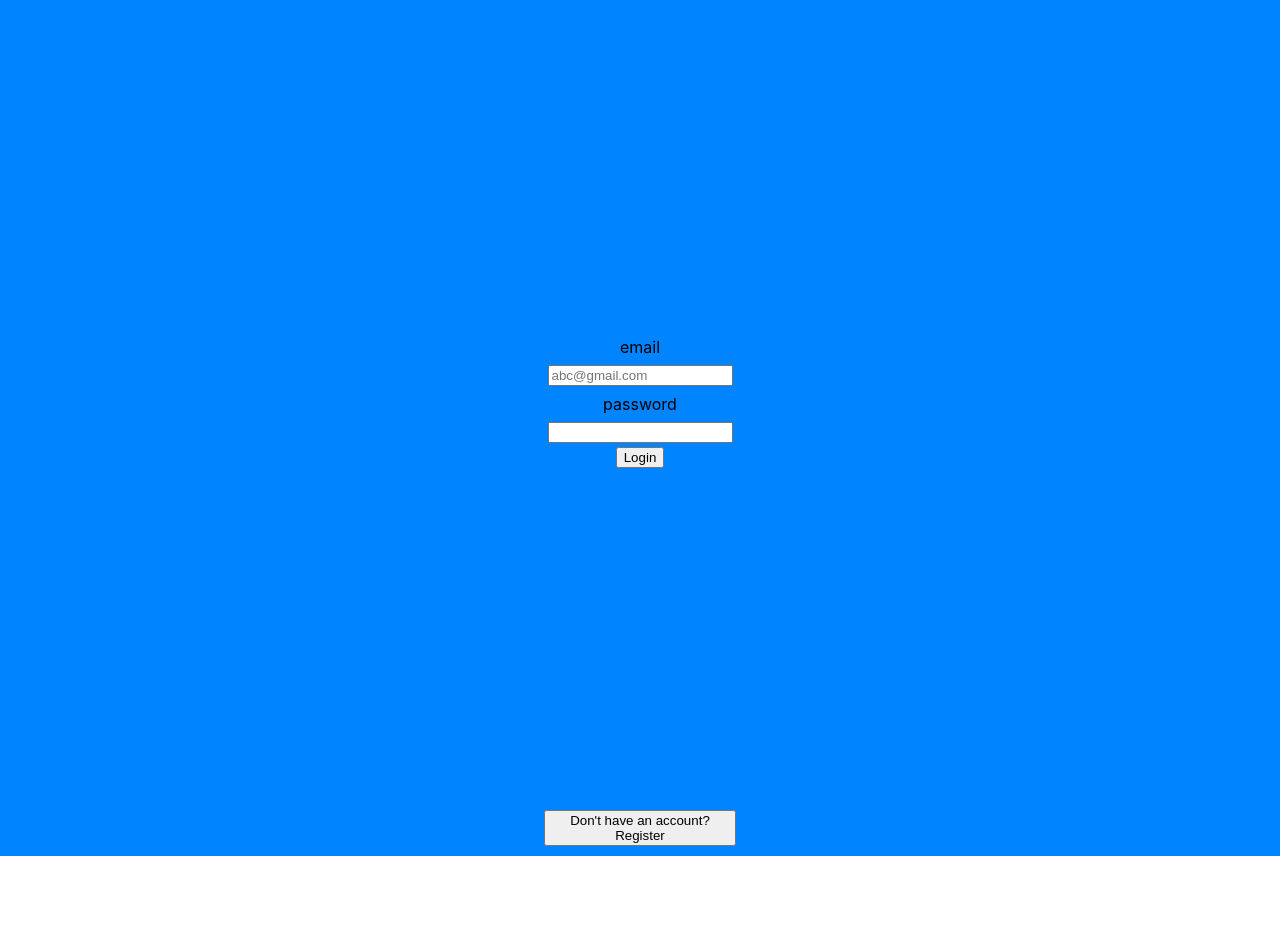
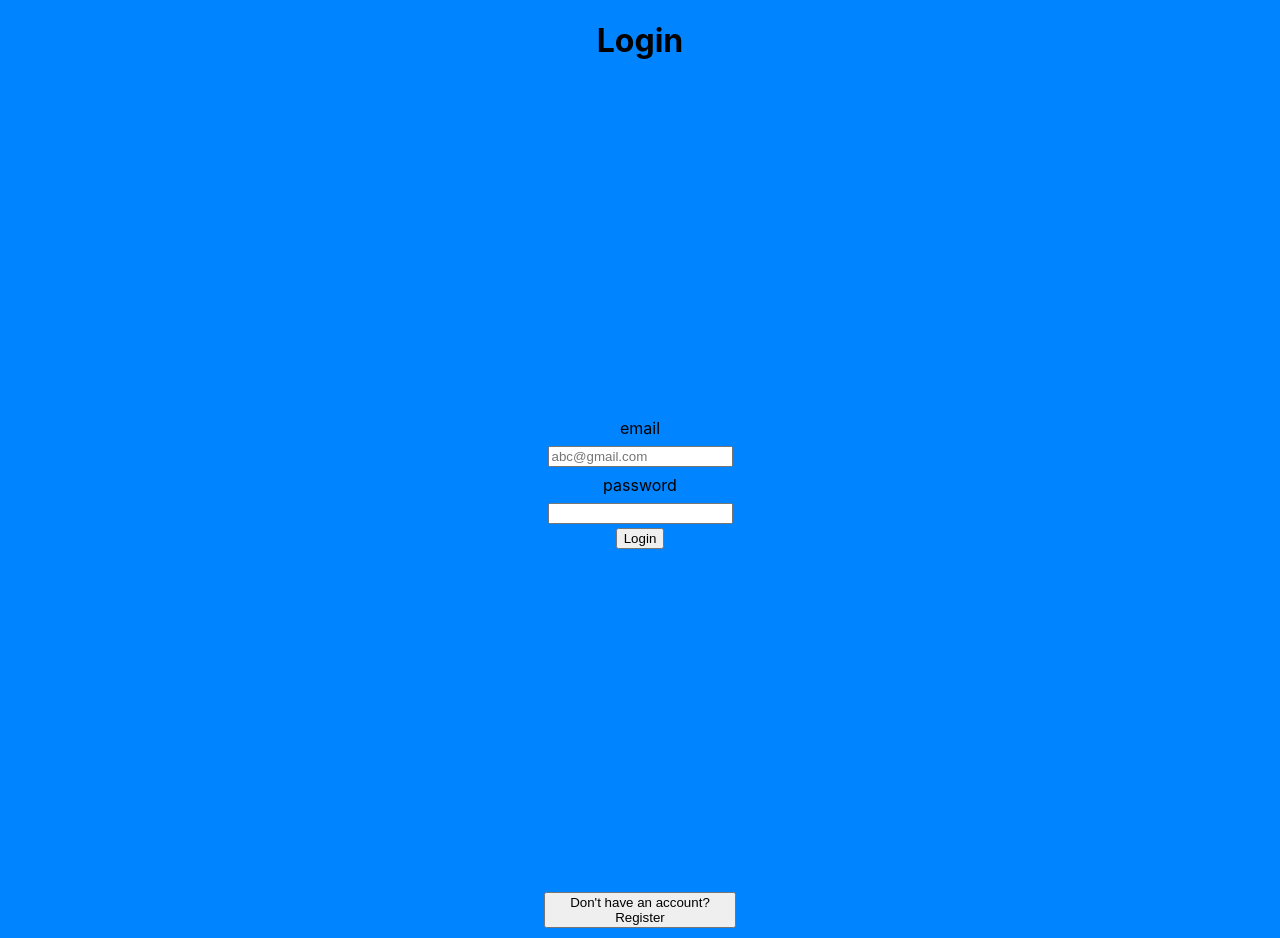
Before and after one commit to UptGiant/crocs-seeker, a React (Create React App) app in the folder seeker/: page / in a window 1280 px wide. Before the commit the page ends 856 px from the top, so only its background shows below. Built offline with nearby package versions, Linux system fonts and the light colour scheme.

Commit message:
Added header to login and register

```diff
--- a/seeker/src/Login.jsx
+++ b/seeker/src/Login.jsx
@@ -4,14 +4,16 @@ export const Login = (props) => {
     const [email, setEmail] = useState('');
     const [password, setPassword] = useState('');
 
-    const handleSubmint = (sub) => {
+    const handleSubmit = (sub) => {
         sub.preventDefault();
-        console.log(email);
+        console.log(email, password);
     }
+
 
     return (
         <div className="auth-form">
-            <form className="login-form" onSubmit={handleSubmint}>
+            <h1>Login</h1>
+            <form className="login-form" onSubmit={handleSubmit}>
                 <label htmlFor="email">email</label>
                 <input value={email} onChange={(sub) => setEmail(sub.target.value)} placeholder="abc@gmail.com" type="email" id="email" name="email"/>
                 <label htmlFor="password">password</label>
--- a/seeker/src/Register.jsx
+++ b/seeker/src/Register.jsx
@@ -5,13 +5,14 @@ export const Register = (props) => {
     const [password, setPassword] = useState('');
     const [username, setUserName] = useState('');
 
-    const handleSubmint = (sub) => {
+    const handleSubmit = (sub) => {
         sub.preventDefault();
         console.log(email);
     }
     return (
         <div className="auth-form">
-            <form className="register-form" onSubmit={handleSubmint}>
+            <h1>Register</h1>
+            <form className="register-form" onSubmit={handleSubmit}>
                 <label htmlFor="username">username</label>
                 <input value={username} onChange={(sub) => setUserName(sub.target.value)} type="username" id="username" name="username"/>
                 <label htmlFor="email">email</label>
```
